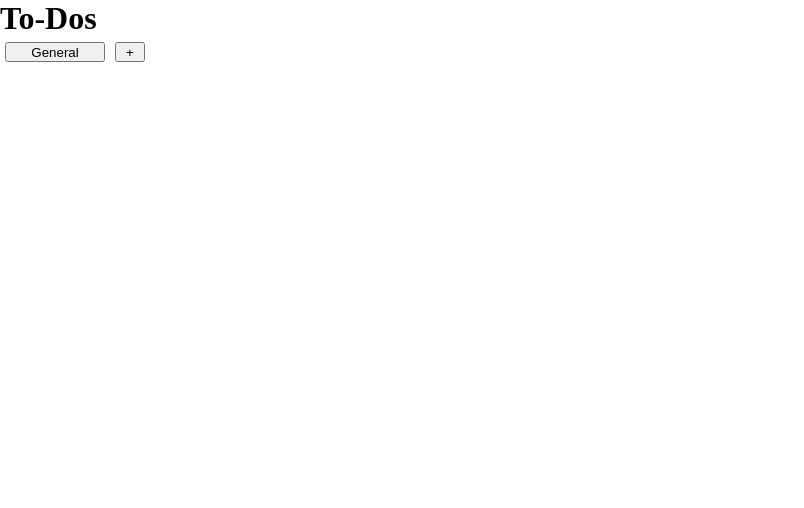
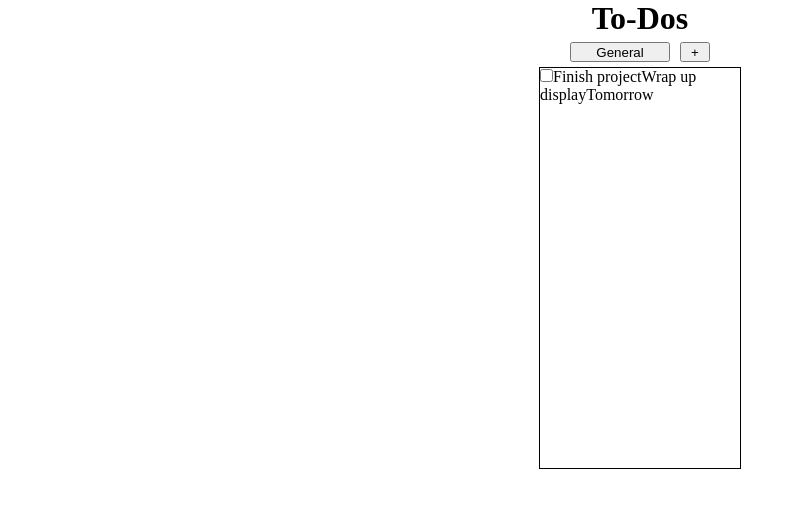
Before and after one commit to bkoch-16/todo-list, a website built with webpack: page src/template.html in a window 1280 px wide. Shown: the whole page, without its empty margins (0-804 px from the left). Built offline with nearby package versions, Linux system fonts and the light colour scheme.

Commit message:
setup rendering for active project
setup function to display active project and tasks within it

```diff
--- a/src/display-changes.js
+++ b/src/display-changes.js
@@ -3,6 +3,7 @@ export function setupProjectButtons() {
 
     const generalProject = document.createElement("button")
     generalProject.classList.add("project-button")
+    generalProject.id = "projectOne"
     generalProject.textContent = "General"
     buttonContainer.appendChild(generalProject)
 
@@ -13,3 +14,42 @@ export function setupProjectButtons() {
 
     return
 }
+
+export function loadProject(projectObject) {
+    const contentContainer = document.querySelector("#project-content")
+
+    const projectContent = document.createElement("div")
+    projectContent.id = "activeProjectContent"
+
+
+    let i = 0
+    while (i < projectObject.list.length) {
+        const taskContent = document.createElement("div")
+        taskContent.classList.add("taskContent")
+
+        const taskCheckBox = document.createElement("input")
+        taskCheckBox.type = "checkbox"
+        taskCheckBox.classList.add("taskCheckBox")
+        taskContent.appendChild(taskCheckBox)
+
+        const taskTitle = document.createElement("span")
+        taskTitle.classList.add("taskTitle")
+        taskTitle.textContent = projectObject.list[i].title
+        taskContent.appendChild(taskTitle)
+
+        const taskDesc = document.createElement("span")
+        taskDesc.classList.add("taskDesc")
+        taskDesc.textContent = projectObject.list[i].desc
+        taskContent.appendChild(taskDesc)
+
+        const taskDueDate = document.createElement("span")
+        taskDueDate.classList.add("taskDueDate")
+        taskDueDate.textContent = projectObject.list[i].dueDate
+        taskContent.appendChild(taskDueDate)
+
+        projectContent.appendChild(taskContent)
+        i++
+    }
+    contentContainer.appendChild(projectContent)
+
+}
--- a/src/index.js
+++ b/src/index.js
@@ -1,9 +1,11 @@
 import "./styles.css"
 import { CreateProject , CreateTask , placeTaskInProject } from "./structure-logic.js"
-import { setupProjectButtons } from "./display-changes.js";
+import { setupProjectButtons , loadProject } from "./display-changes.js";
 
 
 setupProjectButtons()
 let projectDefault= new CreateProject("General");
+console.log(projectDefault)
 let taskTest = new CreateTask("Finish project", "Wrap up display", "Tomorrow", "HIGH", projectDefault)
 placeTaskInProject(taskTest)
+loadProject(projectDefault)
--- a/src/structure-logic.js
+++ b/src/structure-logic.js
@@ -1,7 +1,7 @@
 export class CreateProject {
     constructor(title) {
         this.title = title;
-        this.list = []; // `list` is an instance property
+        this.list = [];
     }
 }
 
--- a/src/styles.css
+++ b/src/styles.css
@@ -1,6 +1,13 @@
 * {
     margin: 0;
     padding: 0;
+}
+
+body {
+    display: flex;
+    flex-direction: column;
+    align-items: center;
+
 }
 
 button {
@@ -12,3 +19,9 @@ button {
 .project-button {
     width: 100px;
 }
+
+#project-content {
+    width: 200px;
+    height: 400px;
+    border: black 1px solid;
+}
```
